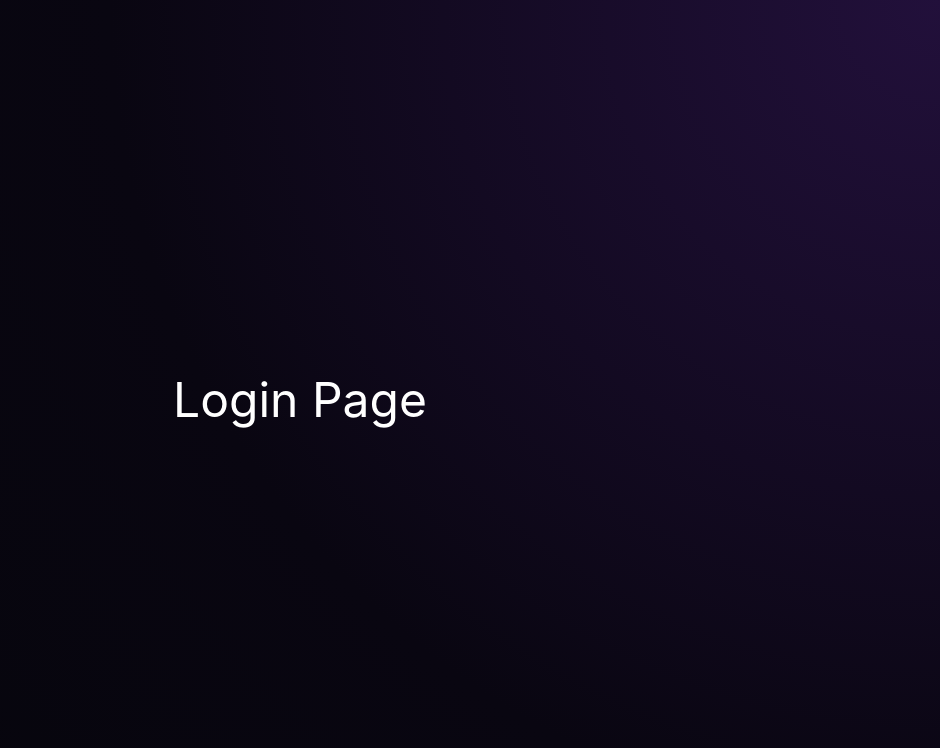
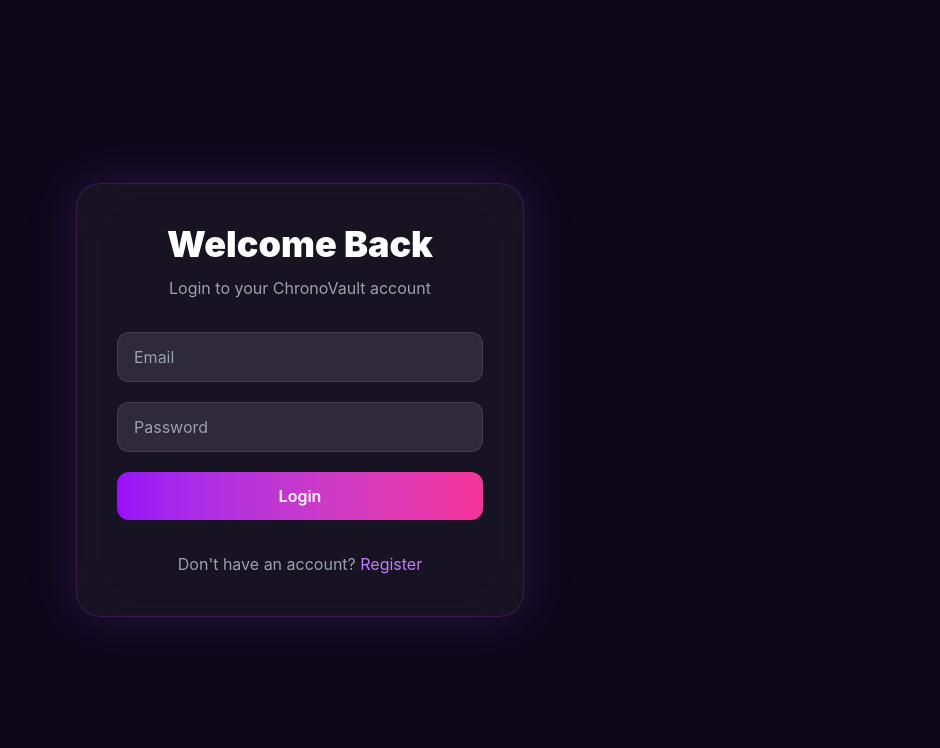
Before and after one commit to saswataaaa/ChronoVault, a React app in the folder frontend/: page /login in a window 1280 px wide. Shown: the top 748 px of the page, without its empty margins (340-1280 px from the left). Built offline with nearby package versions, Linux system fonts and the light colour scheme; the HTML template or start-up script is replaced by a standard one.

Commit message:
feat: setup React routing and authentication pages

```diff
--- a/frontend/src/pages/login.jsx
+++ b/frontend/src/pages/login.jsx
@@ -1,8 +1,94 @@
+import { Link, useNavigate } from "react-router-dom";
+import { useState } from "react";
+import API from "../api/axios";
+
 function Login() {
+  const navigate = useNavigate();
+
+  const [email, setEmail] = useState("");
+  const [password, setPassword] = useState("");
+
+  const handleLogin = async (e) => {
+    e.preventDefault();
+
+    try {
+      const res = await API.post("/auth/login", {
+        email,
+        password,
+      });
+
+      // Save JWT Token
+      localStorage.setItem("token", res.data.token);
+
+      // Save User Info
+      localStorage.setItem("user", JSON.stringify(res.data.user));
+
+      alert("Login Successful!");
+
+      navigate("/dashboard");
+    } catch (err) {
+      alert(err.response?.data?.message || "Login Failed");
+    }
+  };
+
   return (
-    <h1 className="text-white text-5xl flex justify-center items-center h-screen">
-      Login Page
-    </h1>
+    <div className="min-h-screen flex items-center justify-center bg-[#0b0718] px-6">
+      <div className="w-full max-w-md rounded-3xl border border-purple-500/20 bg-white/5 backdrop-blur-xl p-10 shadow-[0_0_50px_rgba(168,85,247,0.2)]">
+
+        <h1 className="text-4xl font-black text-center text-white">
+          Welcome Back
+        </h1>
+
+        <p className="text-gray-400 text-center mt-3">
+          Login to your ChronoVault account
+        </p>
+
+        <form
+          onSubmit={handleLogin}
+          className="mt-8 space-y-5"
+        >
+
+          <input
+            type="email"
+            placeholder="Email"
+            value={email}
+            onChange={(e) => setEmail(e.target.value)}
+            className="w-full rounded-xl bg-white/10 border border-white/10 px-4 py-3 text-white placeholder-gray-400 outline-none focus:border-purple-500"
+            required
+          />
+
+          <input
+            type="password"
+            placeholder="Password"
+            value={password}
+            onChange={(e) => setPassword(e.target.value)}
+            className="w-full rounded-xl bg-white/10 border border-white/10 px-4 py-3 text-white placeholder-gray-400 outline-none focus:border-purple-500"
+            required
+          />
+
+          <button
+            type="submit"
+            className="w-full rounded-xl bg-gradient-to-r from-purple-600 to-pink-500 py-3 font-semibold text-white hover:scale-[1.02] transition duration-300"
+          >
+            Login
+          </button>
+
+        </form>
+
+        <p className="text-center text-gray-400 mt-8">
+          Don't have an account?{" "}
+
+          <Link
+            to="/register"
+            className="text-purple-400 hover:text-purple-300"
+          >
+            Register
+          </Link>
+
+        </p>
+
+      </div>
+    </div>
   );
 }
 
```
